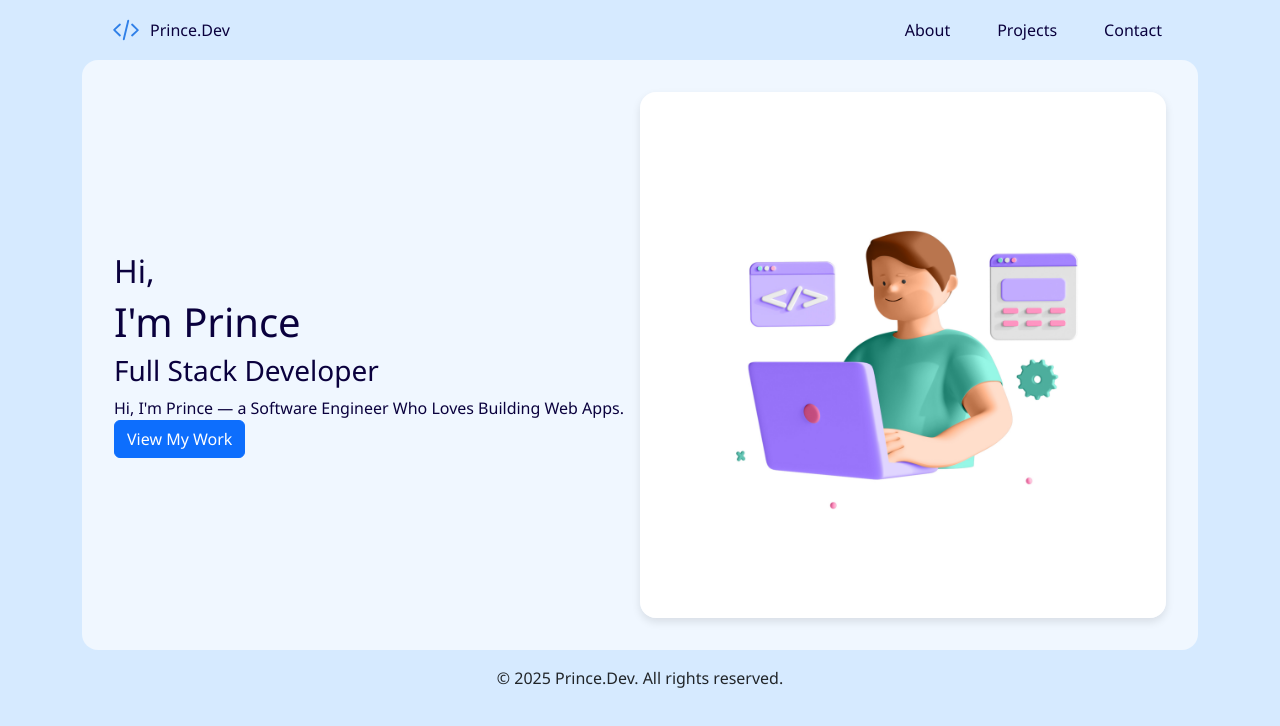
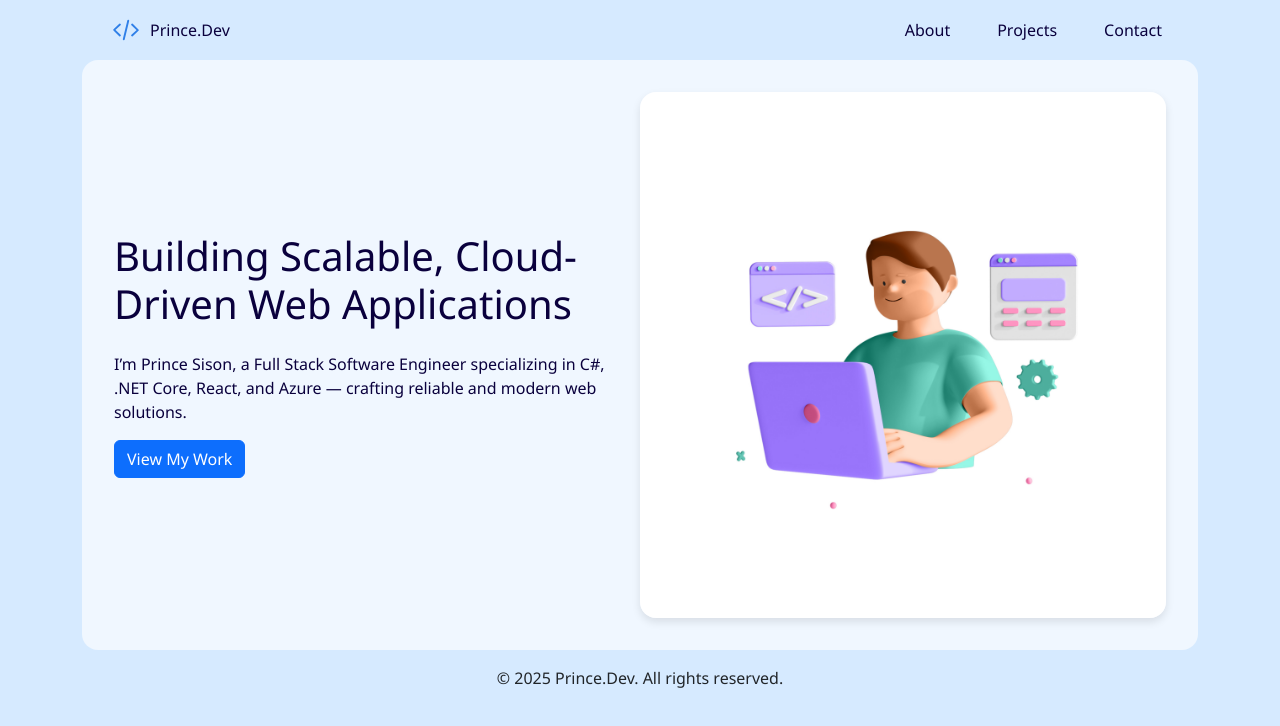
Before and after one commit to prince-sison/prince.dev, a React (Vite) app in the folder client/: page / in a window 1280 px wide. Shown: the top 726 px of the page. Built offline with nearby package versions, Linux system fonts and the light colour scheme.

Commit message:
Change the content for hero section

```diff
--- a/client/src/components/Hero/Hero.tsx
+++ b/client/src/components/Hero/Hero.tsx
@@ -5,10 +5,14 @@ export const Hero = () => {
   return (
     <div className="hero-container">
       <div className="hero-summary">
-        <h2>Hi,</h2>
-        <h1>I'm Prince</h1>
-        <h3>Full Stack Developer</h3>
-        Hi, I'm Prince — a Software Engineer Who Loves Building Web Apps.
+        <h1 className="text-4xl md:text-6xl font-bold mb-4">
+          Building Scalable, Cloud-Driven Web Applications
+        </h1>
+        <p className="max-w-2xl text-lg text-gray-600 mb-6">
+          I’m <span className="font-semibold">Prince Sison</span>, a Full Stack
+          Software Engineer specializing in C#, .NET Core, React, and Azure —
+          crafting reliable and modern web solutions.
+        </p>
         <Button variant="primary" href="#projects">
           View My Work
         </Button>
```
